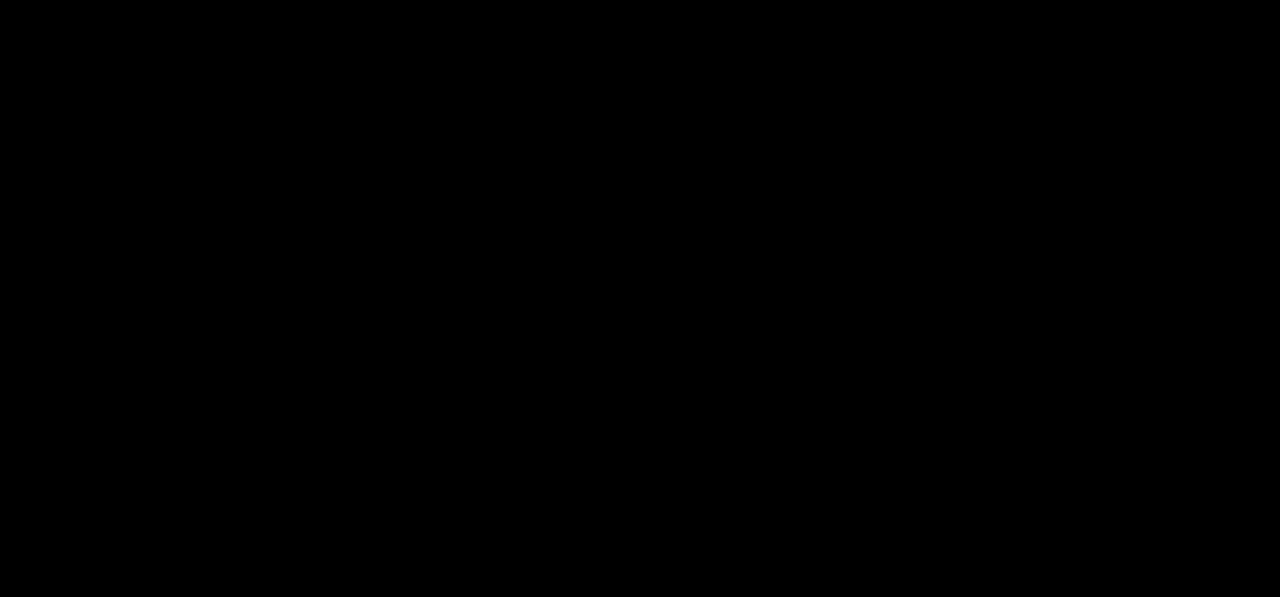
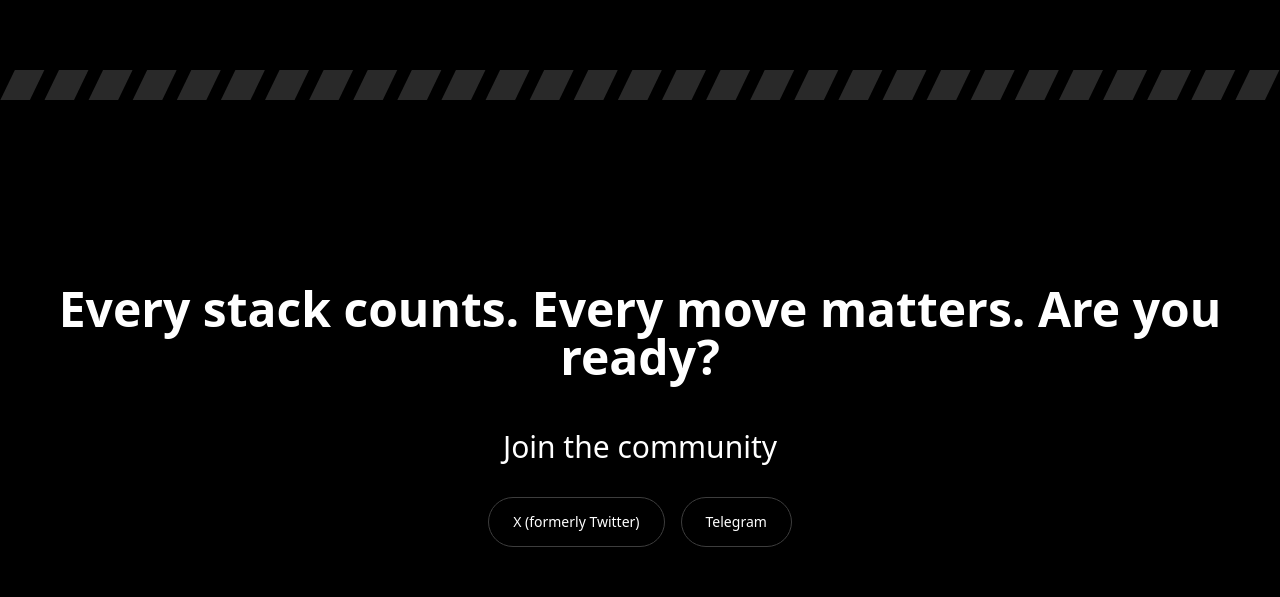
Before and after one commit to Stacks-Wars/stacks-wars, a Next.js app in the folder apps/web/: page / in a window 1280 px wide. Shown: the part 308-905 px from the top of the page. Before the commit the page ends 800 px from the top, so only its background shows below. Built offline with nearby package versions, Linux system fonts and the light colour scheme; no server answers.

Commit message:
feature: added footer section

```diff
--- a/apps/web/src/app/(main)/layout.tsx
+++ b/apps/web/src/app/(main)/layout.tsx
@@ -1,4 +1,5 @@
 import Header from "@/components/main/header";
+import Footer from "@/components/main/footer";
 
 export default function MainLayout({
 	children,
@@ -12,6 +13,7 @@
 			<Header />
 			{children}
 			{modal}
+			<Footer />
 		</>
 	);
 }
--- /dev/null
+++ b/apps/web/src/components/main/footer.tsx
@@ -0,0 +1,73 @@
+"use client";
+
+import Image from "next/image";
+import { Button } from "@/components/ui/button";
+
+const FooterImg = "/images/footer-img.svg";
+const FooterText = "/images/footer-text.svg";
+
+export default function Footer() {
+	return (
+		<footer className="w-full py-8 mt-16 md:mt-32">
+			<div className="container mx-auto flex flex-col w-full items-center justify-between gap-2 md:gap-8">
+				<div className="w-full mb-12 md:mb-38">
+					<Image
+						src={FooterImg}
+						alt="Footer Illustration"
+						width={1920}
+						height={120}
+						className="w-full h-12 md:h-auto object-cover"
+						priority
+					/>
+				</div>
+				<h2 className="text-center text-3xl md:text-5xl font-bold text-foreground mb-2 md:mb-4">
+					Every stack counts. Every move matters. Are you ready?
+				</h2>
+				<p className="text-center text-2xl md:text-3xl text-foreground font-medium">
+					Join the community
+				</p>
+				<div className="flex flex-row md:flex-row gap-4 md:w-auto justify-center items-center">
+					<Button
+						asChild
+						variant="outline"
+						size="lg"
+						className="cursor-pointer rounded-full p-6"
+					>
+						<a
+							href="https://x.com/stacks-wars"
+							target="_blank"
+							rel="noopener noreferrer"
+						>
+							X (formerly Twitter)
+						</a>
+					</Button>
+					<Button
+						asChild
+						variant="outline"
+						size="lg"
+						className="cursor-pointer rounded-full p-6"
+					>
+						<a
+							href="https://t.me/stacks-wars"
+							target="_blank"
+							rel="noopener noreferrer"
+						>
+							Telegram
+						</a>
+					</Button>
+				</div>
+
+				<div className="w-full">
+					<Image
+						src={FooterText}
+						alt="Footer Text"
+						width={1920}
+						height={120}
+						className="hidden md:block w-full h-auto object-cover mt-28 bottom-0"
+						priority
+					/>
+				</div>
+			</div>
+		</footer>
+	);
+}
```
Also changed, not shown: apps/web/public/images/footer-img.svg (added), apps/web/public/images/footer-text.svg (added).
